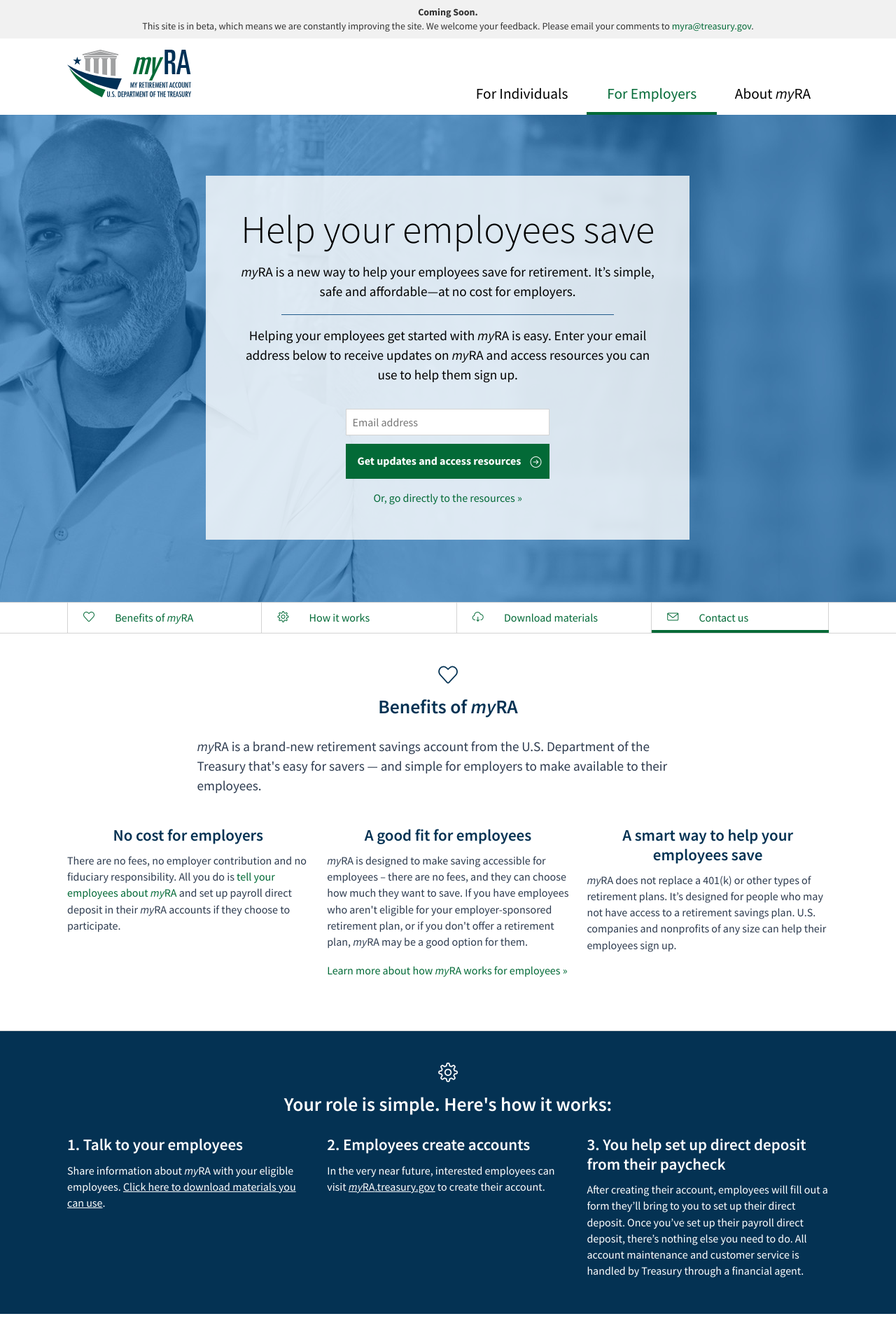
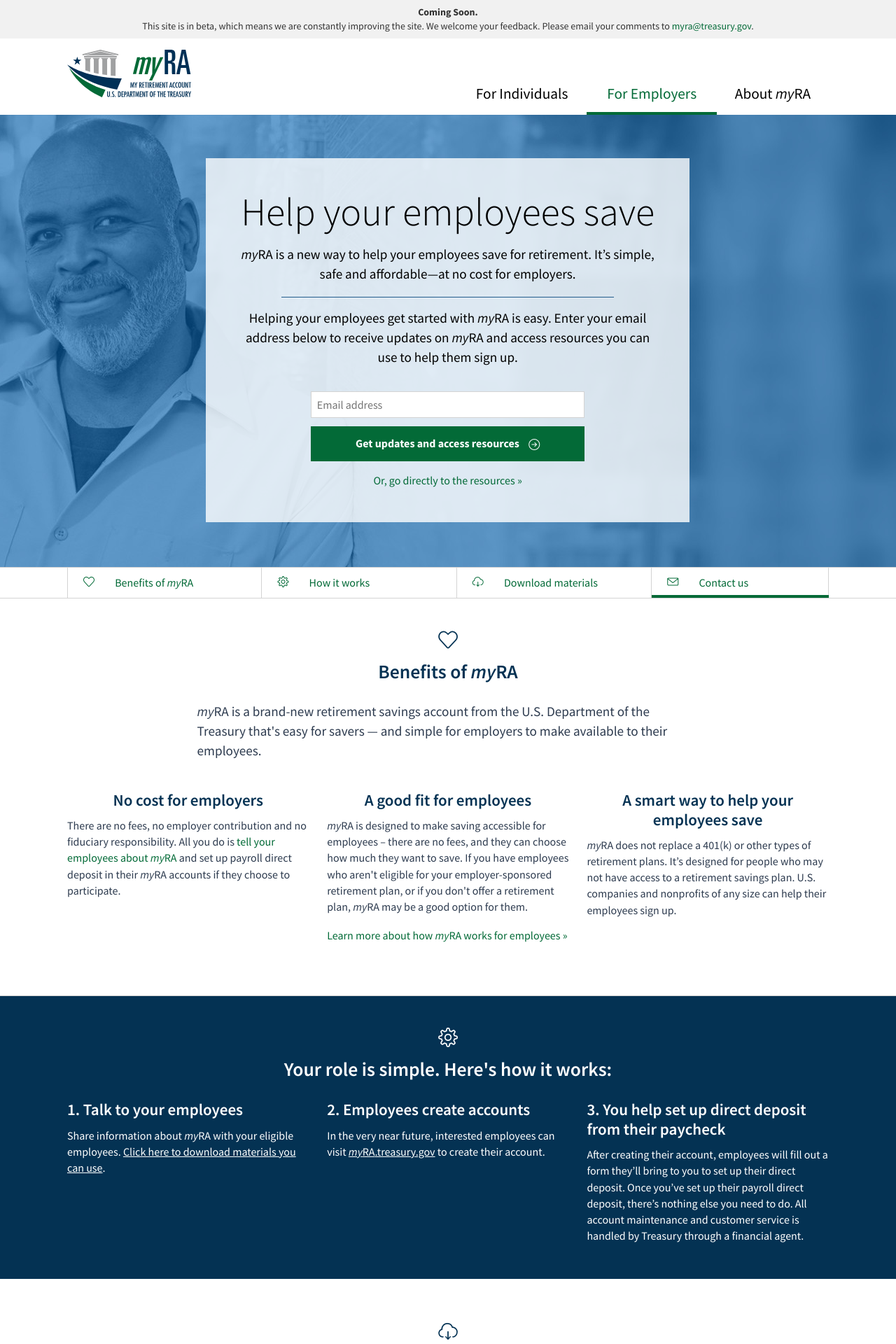
Before and after one commit to 18F/myra, a Jekyll site: the page built from employers/index.html, in a window 1280 px wide. Shown: the top 1920 px of the page at 70% size. Built offline with Jekyll 4.4.1, drawn with Linux system fonts in a browser that asks for light colours.

Commit message:
Fixing email capture width

```diff
--- a/static/_sass/_custom.scss
+++ b/static/_sass/_custom.scss
@@ -246,7 +246,7 @@
     }
 
     @include media($large-up) {
-      height: 600px;
+      height: 550px;
     }
 
     @include media($medium-up) {
@@ -400,13 +400,6 @@
   @include media($tiny-down) {
     margin-top: 0;
     padding: 1em;
-  }
-}
-
-.inner-signup {
-  @include media($medium-up) {
-    @include span-columns(8 of 10);
-    @include shift(1);
   }
 }
 
@@ -836,6 +829,13 @@
       @include shift(2);
     }
   }
+
+  .email-capture {
+    @include media($medium-up) {
+      @include span-columns(6);
+      @include shift(3);
+    }
+  }
 }
 
 .email-capture {
@@ -865,11 +865,8 @@
     }
   }
 
-  @include media($large-up) {
-    @include span-columns(6);
-    @include shift(3);
-  }
-}
+}
+
 
 /* myRA Story */
 
```
